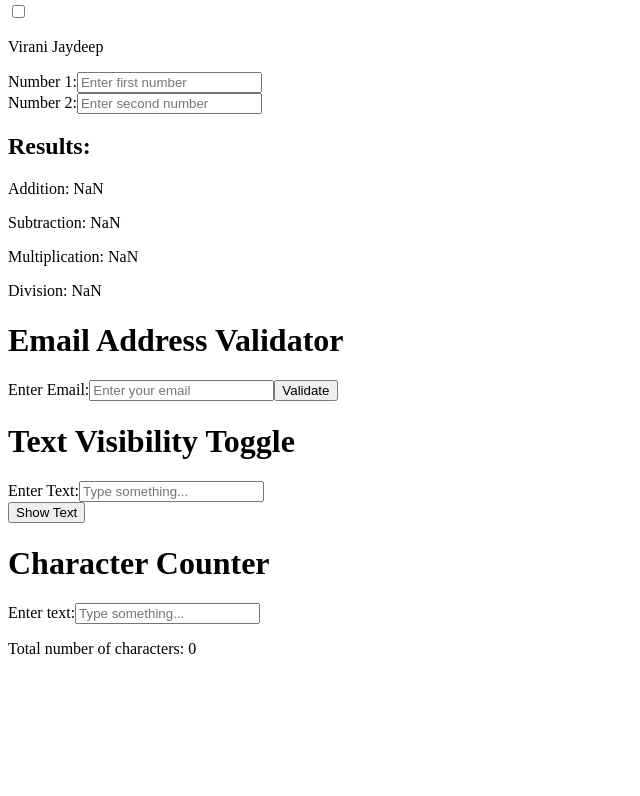
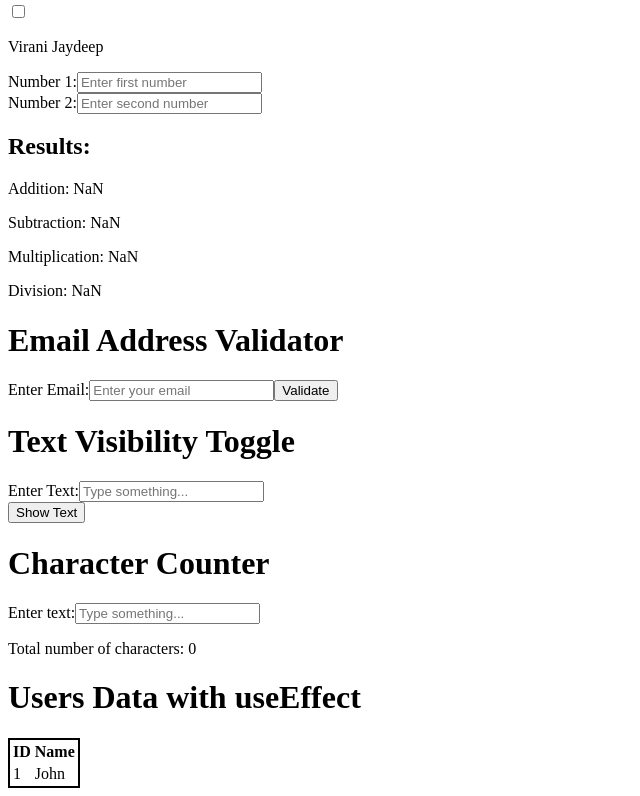
Before and after one commit to Jaydeep-Virani/demo, a React (Vite) app: page / in a window 1280 px wide. Shown: the part 568-1364 px from the top of the page, without its empty margins (0-640 px from the left). Before the commit the page ends 1242 px from the top, so only its background shows below. Built offline with nearby package versions, Linux system fonts and the light colour scheme.

Commit message:
UserEffectClass

```diff
--- /dev/null
+++ b/src/lec1601/usereffectclass.jsx
@@ -0,0 +1,43 @@
+import * as React from 'react';
+
+function fetchUsers() {
+    return new Promise((resolve) => {
+        setTimeout(() => {
+            resolve({ id: 1, name: 'John' });
+        }, 2000);
+    });
+}
+
+function ApiSimulation() {
+    const [user, setUsers] = React.useState("loading...");
+    const [id, setId] = React.useState("loading...");
+
+    React.useEffect(() => {
+        fetchUsers().then((user) => {
+            setUsers(user.name);
+            setId(user.id);
+        });
+    }, []);
+
+    return (
+        <div>
+            <h1>Users Data with useEffect</h1>
+            <table style={{border: '2px solid black'}}>
+                <thead>
+                    <tr>
+                        <th>ID</th>
+                        <th>Name</th>
+                    </tr>
+                </thead>
+                <tbody>
+                    <tr>
+                        <td>{id}</td>
+                        <td>{user}</td>
+                    </tr>
+                </tbody>
+            </table>
+        </div>
+    );
+}
+
+export default ApiSimulation;
--- a/src/main.jsx
+++ b/src/main.jsx
@@ -8,6 +8,7 @@ import Exercies1 from "./lec0601/exercies1";
 import Exercies2 from "./lec0601/exercies2";
 import Exercies3 from "./lec0601/exercies3";
 import Exercies4 from "./lec0601/exercies4";
+import ApiSimulation from "./lec1601/usereffectclass";
 createRoot(document.getElementById('root')).render(
   <div>
     <MyComponent />
@@ -19,5 +20,6 @@ createRoot(document.getElementById('root')).render(
     <Exercies2 />
     <Exercies3 />
     <Exercies4 />
+    <ApiSimulation />
   </div>
 );
```
